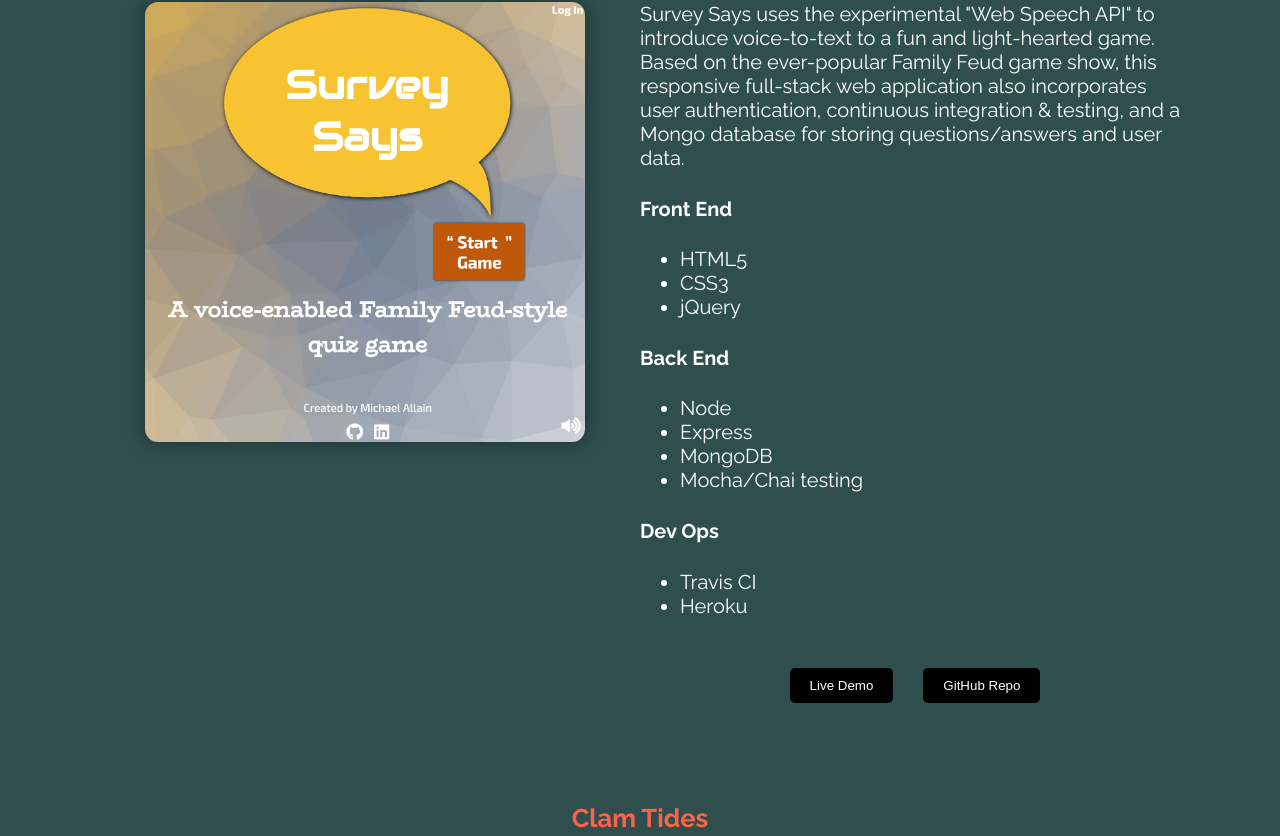
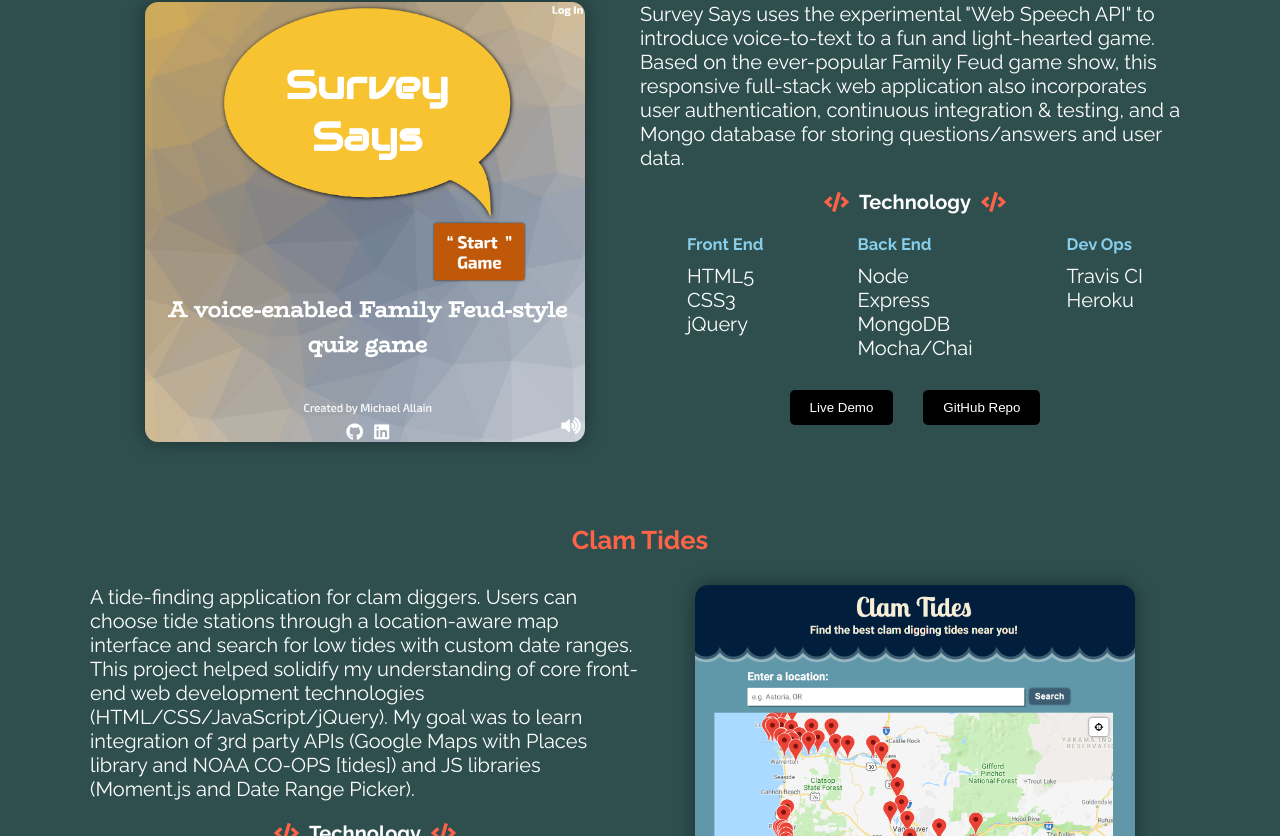
Before and after one commit to fastlain/portfolio, a React (Create React App) app: page / in a window 1280 px wide. Shown: the part 1544-2380 px from the top of the page. Built offline with nearby package versions, Linux system fonts and the light colour scheme.

Commit message:
Style Technology component

```diff
--- a/src/Technology.js
+++ b/src/Technology.js
@@ -1,17 +1,18 @@
 import React, {Component} from 'react';
-//import styles from './Technology.module.css';
+import {FontAwesomeIcon} from '@fortawesome/react-fontawesome';
+import {faCode} from '@fortawesome/free-solid-svg-icons';
+import styles from './Technology.module.css';
 
 class Technology extends Component {
     render() {
 
-        console.log(this.props.tech)
-
+        let useHeadings = this.props.tech.length > 1;
         let techdata = this.props.tech.map(techGroup => {
             return (
                 <div key={techGroup.category}>
-                    <h4>{techGroup.category}</h4>
-                    <ul>
-                        {techGroup.techs.map(tech => <li key={tech}>{tech}</li>)}
+                    {useHeadings ? <h5 className={styles.catHeading}>{techGroup.category}</h5> : null}
+                    <ul className={styles.list}>
+                        {techGroup.techs.map(tech => <li className={styles.techItem} key={tech}>{tech}</li>)}
                     </ul>
                 </div>
             );
@@ -19,7 +20,15 @@
 
         return (
             <div>
-                {techdata}
+
+                <h4 className={styles.techHeading}>
+                    <FontAwesomeIcon icon={faCode} className={styles.icon}/>
+                    Technology
+                    <FontAwesomeIcon icon={faCode} className={styles.icon}/>
+                </h4>
+                <div className={styles.container}>
+                    {techdata}
+                </div>
             </div>
         );
     }
--- /dev/null
+++ b/src/Technology.module.css
@@ -0,0 +1,34 @@
+.techHeading {
+    margin: 20px auto 10px;
+    text-align: center;
+}
+
+.icon {
+    margin: 0 10px;
+    color: tomato;
+}
+
+.container {
+    display: flex;
+    justify-content: space-around;
+}
+
+.catHeading {
+    color: skyblue;
+    margin: 10px auto;
+}
+
+.list {
+    padding: 0;
+    margin: 0;
+}
+
+.techItem {
+    list-style: none;
+}
+
+@media (max-width: 768px) {
+    .catGroup {
+        padding: 0 15px;
+    }
+}
--- a/src/data/projectdata.js
+++ b/src/data/projectdata.js
@@ -6,7 +6,7 @@
         description: "Survey Says uses the experimental \"Web Speech API\" to introduce voice-to-text to a fun and light-hearted game. Based on the ever-popular Family Feud game show, this responsive full-stack web application also incorporates user authentication, continuous integration & testing, and a Mongo database for storing questions/answers and user data.",
         technology: [
             {category: "Front End", techs: ["HTML5", "CSS3", "jQuery"]},
-            {category: "Back End", techs: ["Node", "Express","MongoDB", "Mocha/Chai testing"]},
+            {category: "Back End", techs: ["Node", "Express","MongoDB", "Mocha/Chai"]},
             {category: "Dev Ops", techs: ["Travis CI", "Heroku"]}
         ],
         liveLink: "https://surveysaysgame.herokuapp.com/",
```
